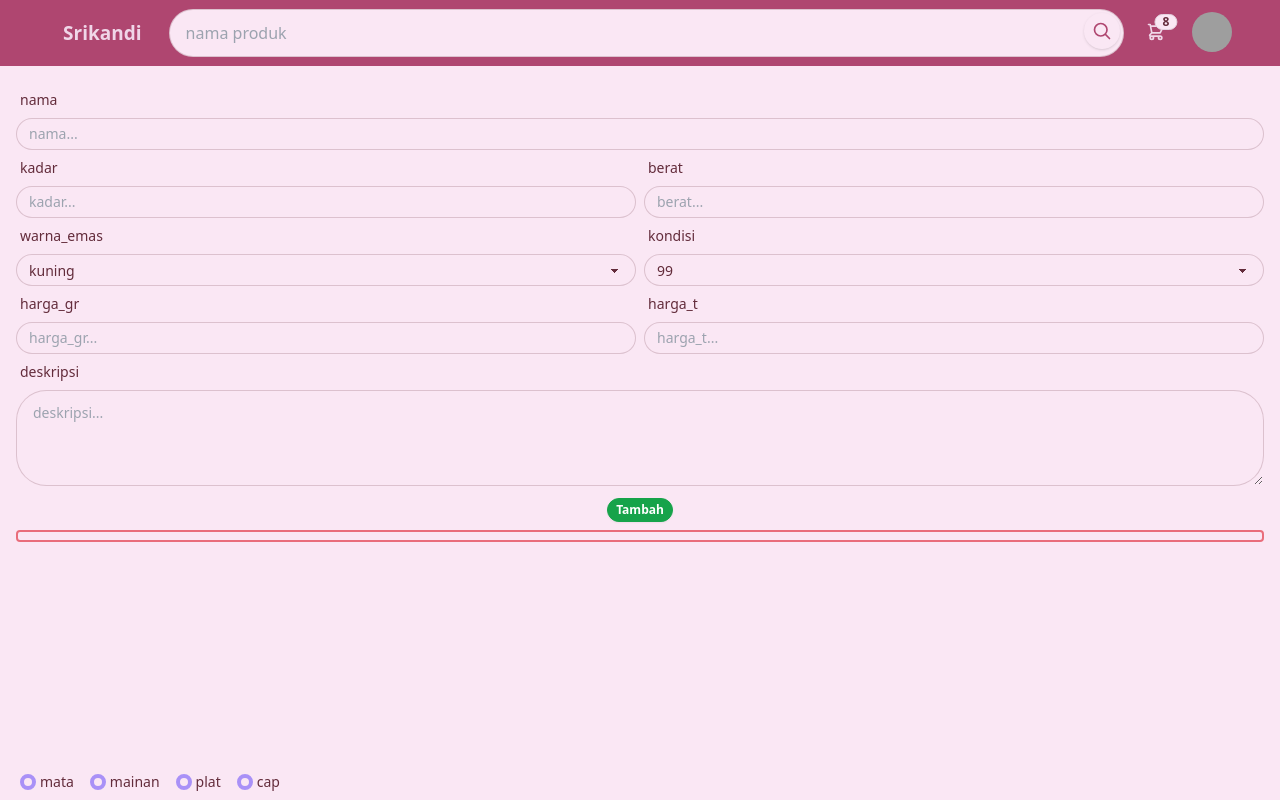
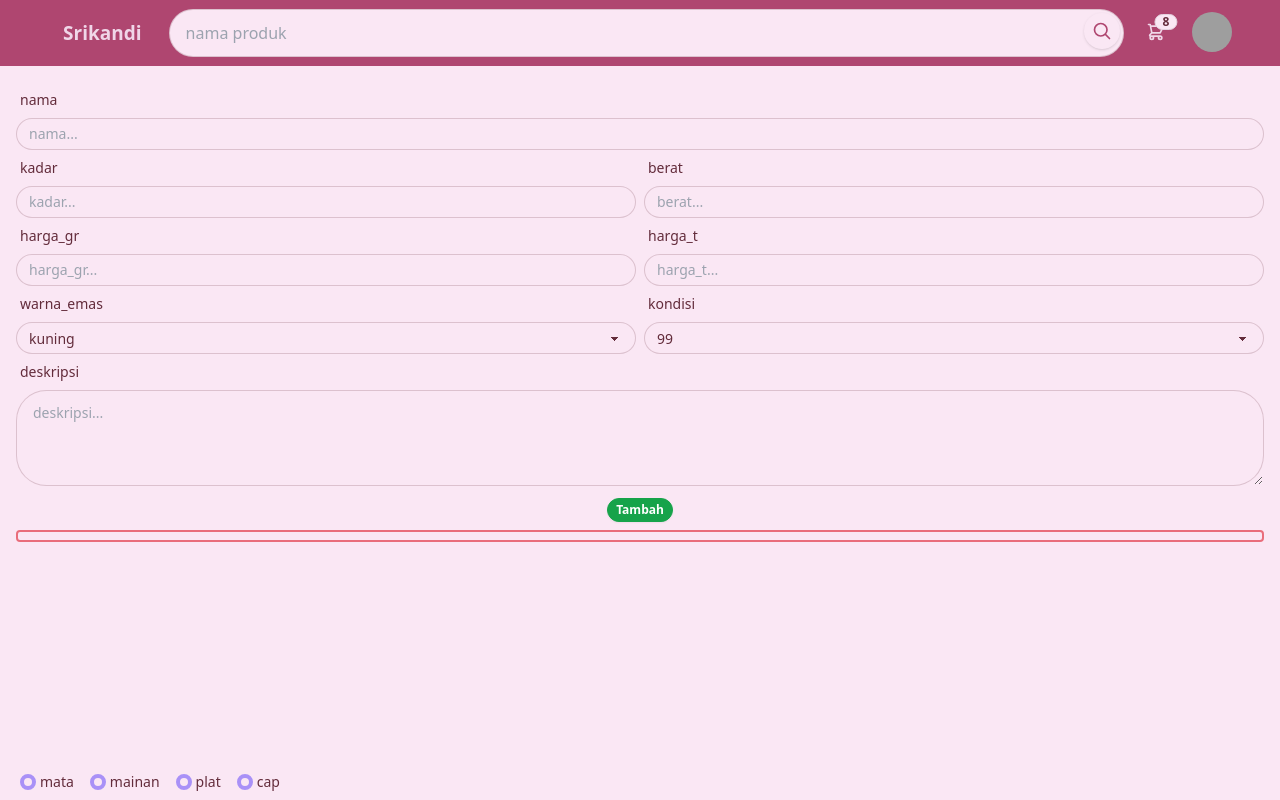
Before and after one commit to kurniawa/srikandi-app, a Next.js app: page /products/add in a window 1280 px wide. Built offline with nearby package versions, Linux system fonts and the light colour scheme; no server answers; grey boxes are pictures that could not be loaded.

Commit message:
belum ada progress significant, hanya bikin component Plat

```diff
--- a/pages/products/add.tsx
+++ b/pages/products/add.tsx
@@ -77,6 +77,30 @@ const AddProductPage = () => {
           <div className="grid grid-cols-2 gap-2">
             <div className="form-control w-full">
               <div className="label">
+                <span className="label-text">harga_gr</span>
+              </div>
+              <input
+                type="number"
+                placeholder="harga_gr..."
+                name="harga_gr"
+                className="input input-bordered input-sm w-full"
+              />
+            </div>
+            <div className="form-control w-full">
+              <div className="label">
+                <span className="label-text">harga_t</span>
+              </div>
+              <input
+                type="number"
+                placeholder="harga_t..."
+                name="harga_t"
+                className="input input-bordered input-sm w-full"
+              />
+            </div>
+          </div>
+          <div className="grid grid-cols-2 gap-2">
+            <div className="form-control w-full">
+              <div className="label">
                 <span className="label-text">warna_emas</span>
               </div>
               <select
@@ -103,30 +127,6 @@ const AddProductPage = () => {
                 <option value={60}>60</option>
                 <option value={50}>50</option>
               </select>
-            </div>
-          </div>
-          <div className="grid grid-cols-2 gap-2">
-            <div className="form-control w-full">
-              <div className="label">
-                <span className="label-text">harga_gr</span>
-              </div>
-              <input
-                type="number"
-                placeholder="harga_gr..."
-                name="harga_gr"
-                className="input input-bordered input-sm w-full"
-              />
-            </div>
-            <div className="form-control w-full">
-              <div className="label">
-                <span className="label-text">harga_t</span>
-              </div>
-              <input
-                type="number"
-                placeholder="harga_t..."
-                name="harga_t"
-                className="input input-bordered input-sm w-full"
-              />
             </div>
           </div>
           <div className="form-control w-full">
--- /dev/null
+++ b/pages/products/components/Plat.tsx
@@ -0,0 +1,16 @@
+const plat = () => {
+    return (
+        <div>
+            <div className="w-1/2">
+                <input
+                    type="text"
+                    placeholder="jumlah_plat..."
+                    name="jumlah_plat"
+                    className="input input-bordered input-sm w-full"
+                />
+            </div>
+        </div>
+     );
+}
+
+export default plat;
```
